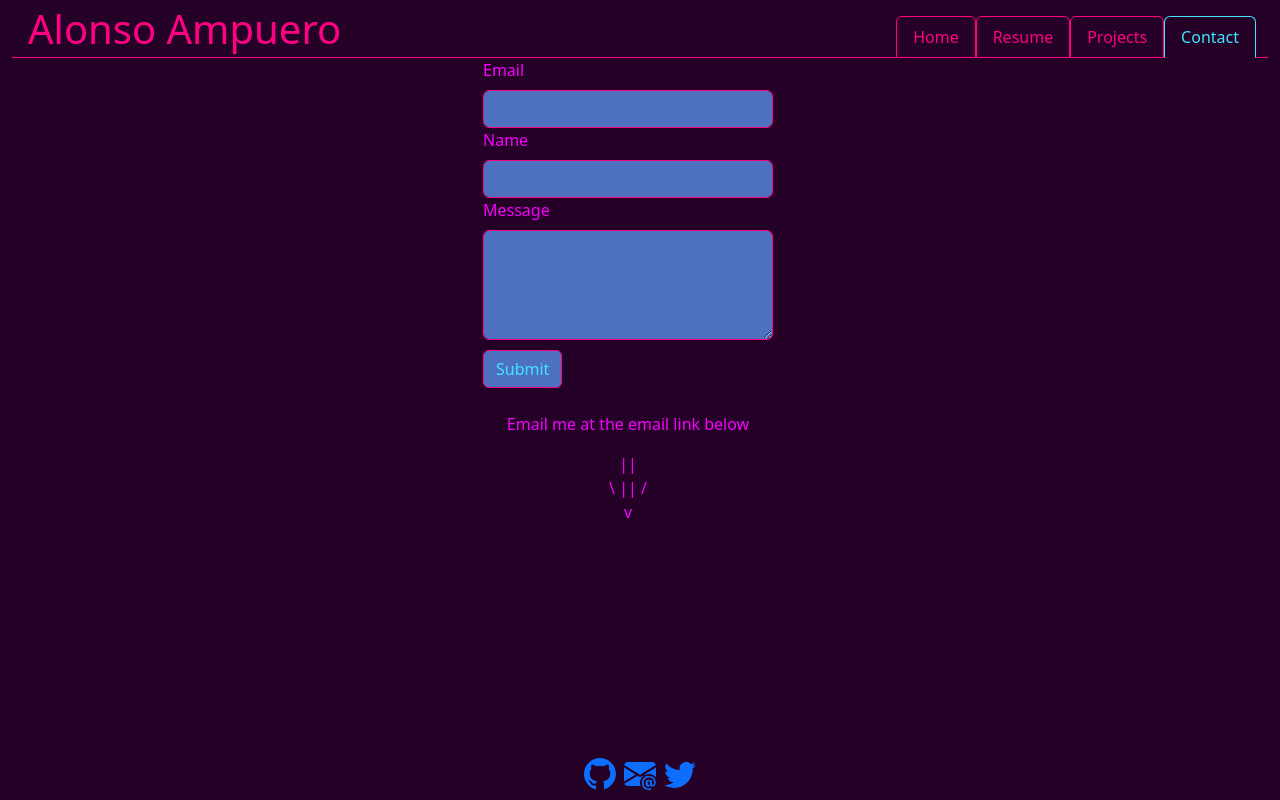
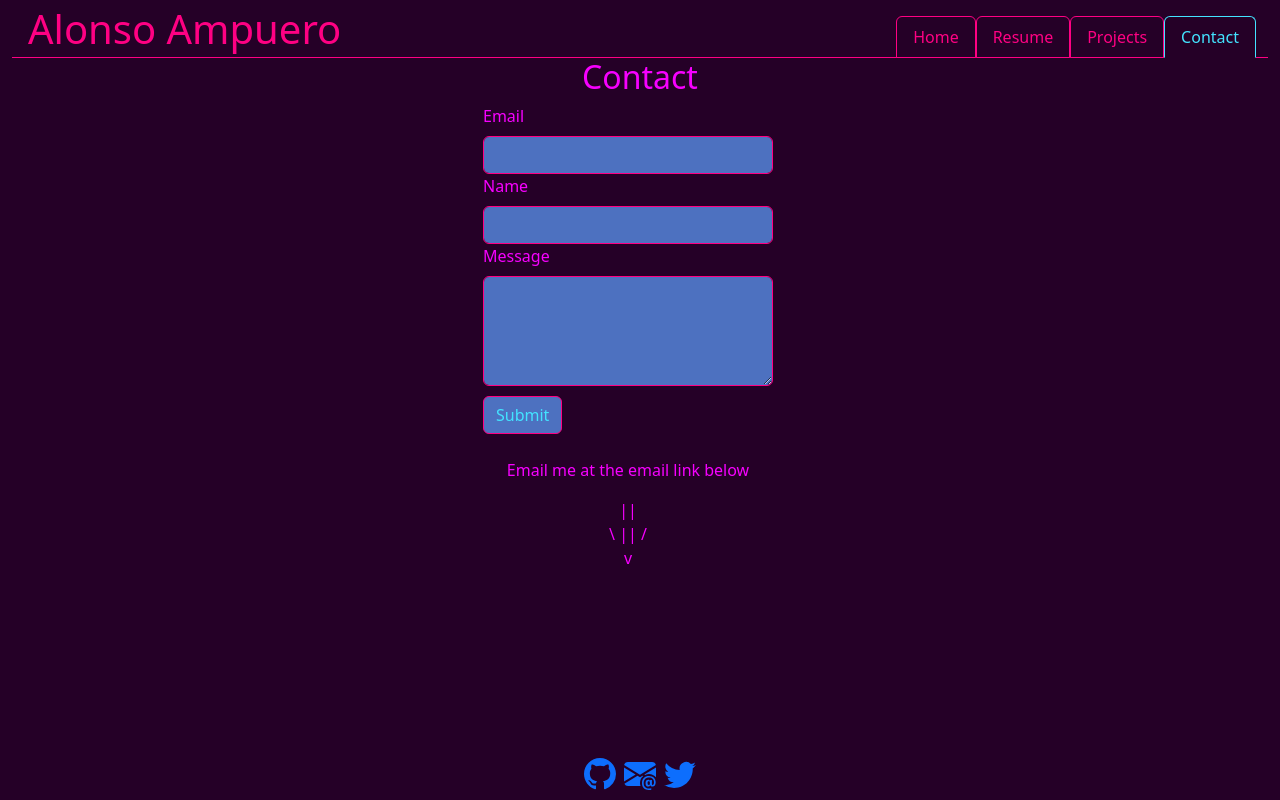
Before and after one commit to FenriRagni/react-portfolio, a React (Vite) app: page /Contact in a window 1280 px wide. Built offline with nearby package versions, Linux system fonts and the light colour scheme.

Commit message:
added heading to Contact Form

```diff
--- a/src/pages/Contact.jsx
+++ b/src/pages/Contact.jsx
@@ -38,6 +38,8 @@ function Contact() {
   }
 
   return (
+    <>
+    <h2 className='text text-center'>Contact</h2>
     <div className='row text-left justify-content-center'>
       <div className='col-3'>
       <form onSubmit={handleFormSubmit}>
@@ -83,6 +85,7 @@ function Contact() {
         v</p>
       </div>
     </div>
+    </>
   )
 }
 export default Contact;
```
Also changed, not shown: 1 other file (tests, documents, lock files or other folders).
